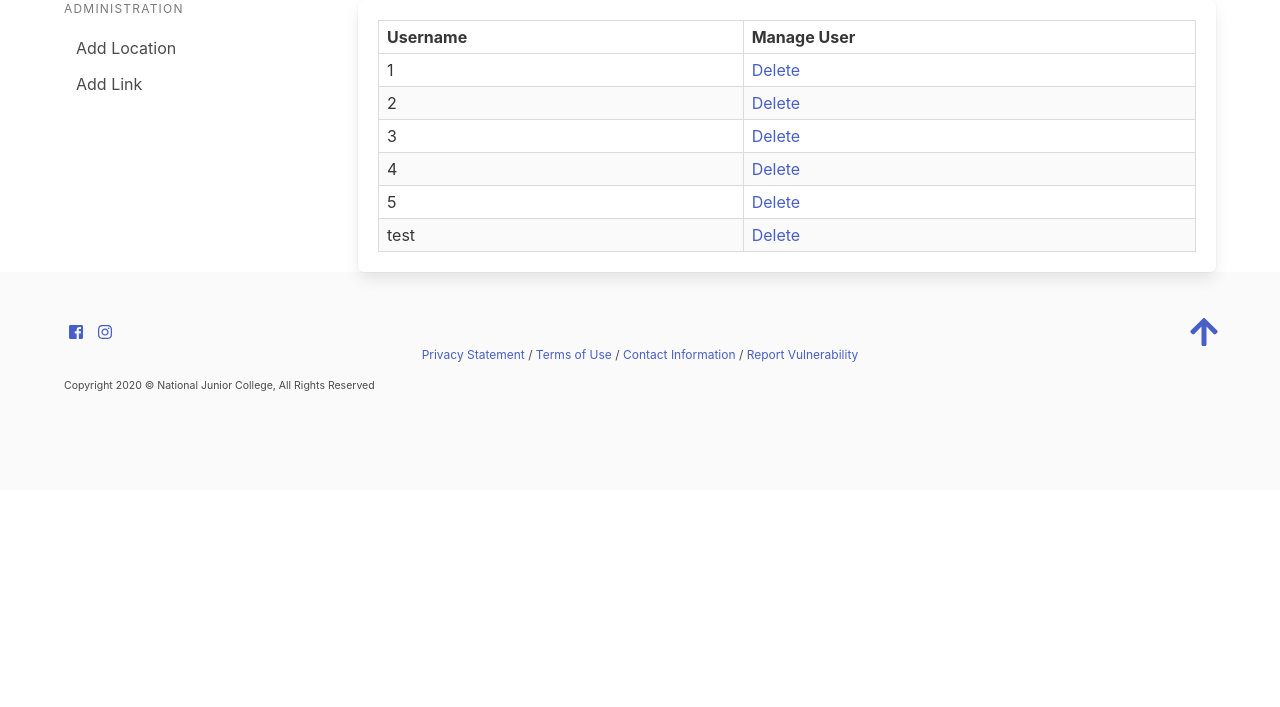
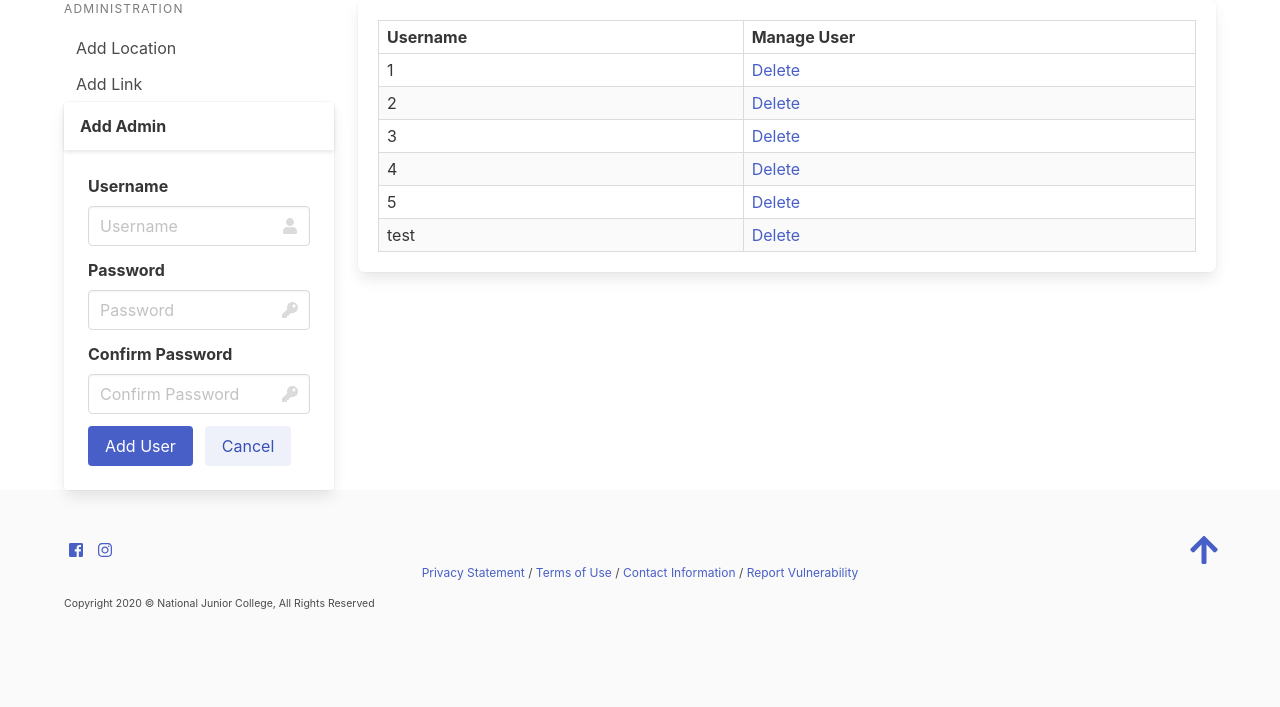
Before and after one commit to 12458/Web-App-Project, a Flask app: page /manage_admin in a window 1280 px wide. Shown: the part 56-763 px from the top of the page. Run offline with Flask 2, Linux system fonts and the light colour scheme; the visitor is signed in with stand-in values (Sample User, id 1); data comes from the database, SQL or seed files in the repository; both versions use the stored data as it was after the commit; some libraries are stand-ins or nearby versions.

Commit message:
Implement user addition

```diff
--- a/app.py
+++ b/app.py
@@ -84,25 +84,57 @@ def admin():
     username = session['username']
     return render_template('admin.html', username=username, places=rows, graph=get_link())
 
+def get_admin():
+    con = open_DB()
+    cur = con.execute('SELECT id FROM admin')
+    rows = cur.fetchall()
+    con.close()
+    return rows
 
 @app.route('/manage_admin')
 @login_required
 def manage_admin():
-    con = open_DB()
-    cur = con.execute('SELECT id FROM admin')
-    rows = cur.fetchall()
-    con.close()
+    rows = get_admin()
     return render_template('manage_admin.html', users=rows)
 
 @app.route('/manage_admin/delete/<user>')
 @login_required
 def remove_admin(user):
     con = open_DB()
-    cur = con.execute('DELETE FROM admin WHERE id=?',(user,))
+    cur = con.execute('DELETE FROM admin WHERE id=?', (user,))
     con.commit()
     con.close()
     return redirect(url_for('manage_admin'))
 
+
+@app.route('/manage_admin/add', methods=['POST'])
+@login_required
+def add_admin():
+    username = request.form['userId']
+    password = request.form['password']
+    confirm_password = request.form['password_confirm']
+    if len(username) == 0:
+        return render_template("manage_admin.html", error_user="Username cannot be left blank", user_color='is-danger', users=get_admin())
+    if len(password) == 0:
+        return render_template("manage_admin.html", error_pass="Password cannot be left blank", pass_color='is-danger', users=get_admin())
+    if password != confirm_password:
+        return render_template('manage_admin.html', error_pass='Password does not match', pass_color='is-danger', users=get_admin())
+    con = open_DB()
+    cur = con.cursor()
+    cur.execute('SELECT id FROM admin')
+    row = cur.fetchall()
+    existing_usernames = [i['id'] for i in row]
+    print(existing_usernames)
+    if username in existing_usernames:
+        return render_template('manage_admin.html', error_user='This username already exists', user_color='is-danger', users=get_admin())
+    try:
+        con = open_DB()
+        con.execute("INSERT INTO admin(id, password) VALUES(?,?)", (username, generate_password_hash(password)))
+        con.commit()
+        con.close()
+        return redirect(url_for('manage_admin'))
+    except Exception as e:
+        print(e)
 
 
 @app.route('/login', methods=['GET', 'POST'])
--- a/templates/manage_admin.html
+++ b/templates/manage_admin.html
@@ -5,6 +5,59 @@
 <div class="columns">
     <div class="column is-3 ">
         {% include 'admin_sidebar.html' %}
+        <aside>
+            <div class="card">
+                <header class="card-header">
+                    <p class="card-header-title">
+                        Add Admin
+                    </p>
+                </header>
+                <div class="card-content">
+                    <form action="{{ url_for('add_admin') }}" method="post" enctype="multipart/form-place">
+                        <div class="field">
+                            <label class="label">Username</label>
+                            <div class="control has-icons-right">
+                                <input class="input" type="text" name="userId" placeholder="Username" required>
+                                <span class="icon is-small is-right">
+                                    <i class="fa fa-user"></i>
+                                </span>
+                                <p class="help {{ user_color }}">{{ error_user }}</p>
+                            </div>
+                        </div>
+
+                        <div class="field">
+                            <label class="label">Password</label>
+                            <div class="control has-icons-right">
+                                <input class="input" type="password" name="password" placeholder="Password" required>
+                                <span class="icon is-small is-right">
+                                    <i class="fa fa-key"></i>
+                                </span>
+                                <p class="help {{ pass_color }}">{{ error_pass }}</p>
+                            </div>
+                        </div>
+                        <div class="field">
+                            <label class="label">Confirm Password</label>
+                            <div class="control has-icons-right">
+                                <input class="input" type="password" name="password_confirm"
+                                    placeholder="Confirm Password" required>
+                                <span class="icon is-small is-right">
+                                    <i class="fa fa-key"></i>
+                                </span>
+                            </div>
+                        </div>
+                        <div class="field is-grouped">
+                            <div class="control">
+                                <button class="button is-link" type="submit" name="submit" value="update">Add
+                                    User</button>
+                            </div>
+                            <div class="control">
+                                <button class="button is-link is-light" type="reset" value="Reset">Cancel</button>
+                            </div>
+                        </div>
+                    </form>
+                </div>
+            </div>
+        </aside>
     </div>
     <div class="column is-9">
         <section class="box">
```
Also changed, not shown: database.db.
